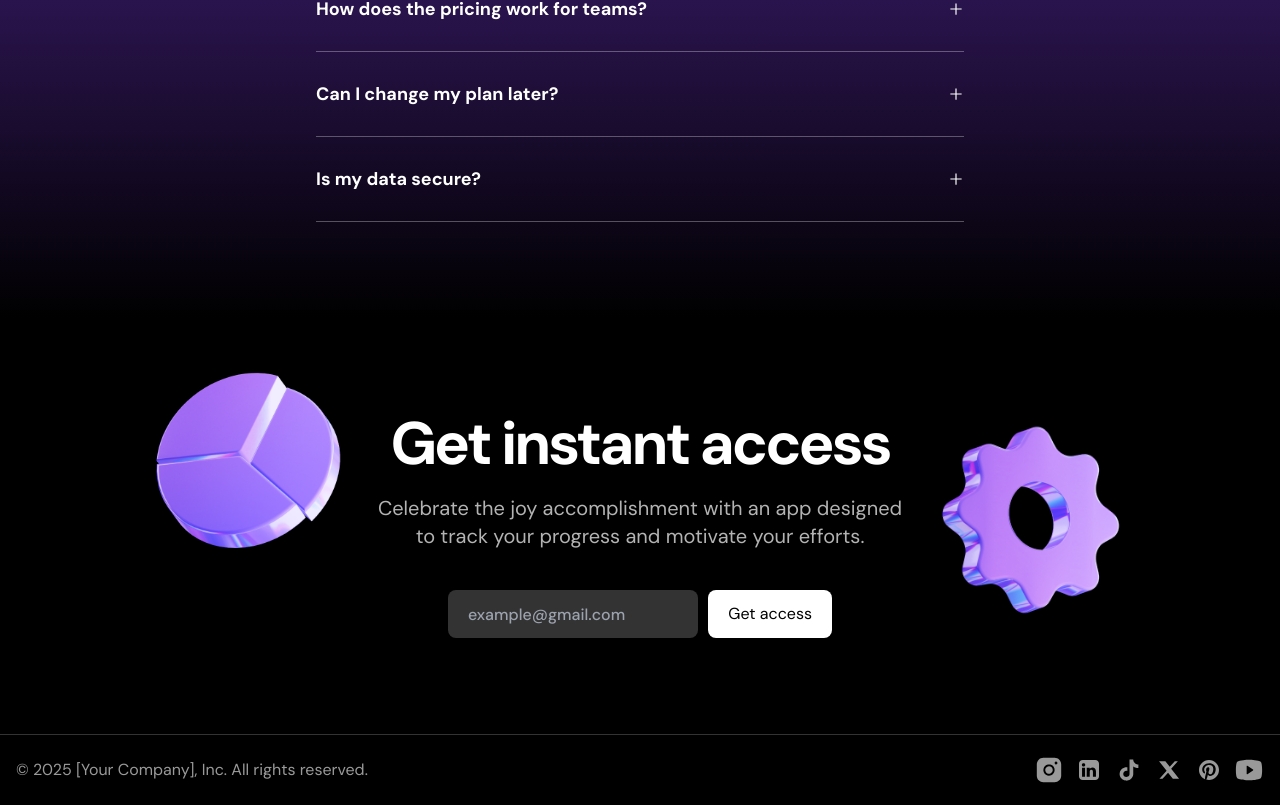
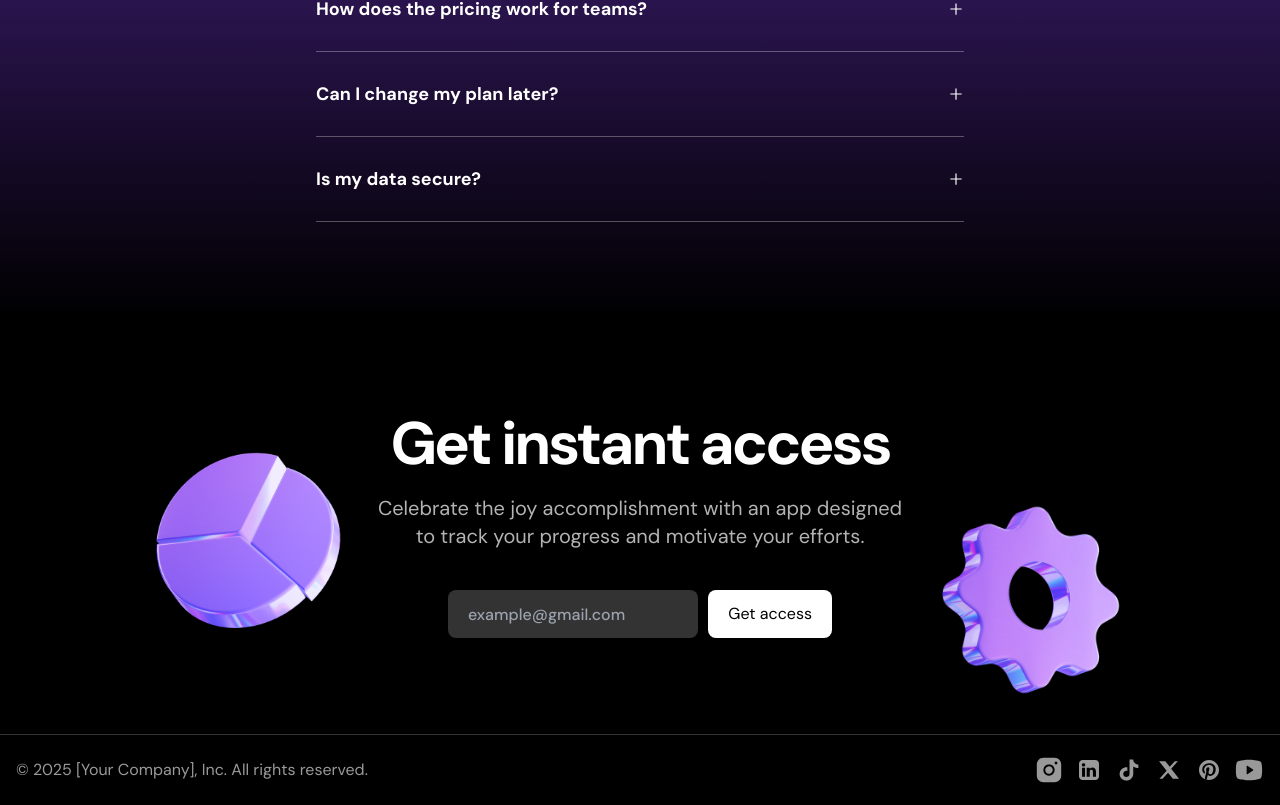
Before and after one commit to Md-Asikuzzaman/sass-task-landing, a Next.js app: page / in a window 1280 px wide. Shown: the part 3276-4081 px from the top of the page. Built offline with nearby package versions, Linux system fonts and the light colour scheme.

Commit message:
feat: added animation on call-to-action section

```diff
--- a/app/components/AccordionItem.tsx
+++ b/app/components/AccordionItem.tsx
@@ -2,7 +2,6 @@
 
 import { NextPage } from 'next';
 import { useState } from 'react';
-import clsx from 'clsx';
 import { AiOutlineMinus, AiOutlinePlus } from 'react-icons/ai';
 
 import { motion, AnimatePresence } from 'framer-motion';
--- a/app/sections/CallToAction.tsx
+++ b/app/sections/CallToAction.tsx
@@ -1,15 +1,29 @@
 'use client';
 
-import React from 'react';
+import React, { useRef } from 'react';
 import Container from '../components/Container';
 import { SectionTitle } from '../components/SectionTitle';
 import SectionDesc from '../components/SectionDesc';
 import { Button } from '../components/Button';
 import Image from 'next/image';
 
+import { motion, useScroll, useTransform } from 'framer-motion';
+
 const CallToAction = () => {
+  const containerRef = useRef<HTMLDivElement>(null);
+
+  const { scrollYProgress } = useScroll({
+    target: containerRef,
+    offset: ['start end', 'end end'],
+  });
+
+  const translateY = useTransform(scrollYProgress, [0, 1], [-80, 80]);
+
   return (
-    <section className='bg-black text-white py-[72px] md:py-24 overflow-clip'>
+    <section
+      className='bg-black text-white py-[72px] md:py-24 overflow-x-clip'
+      ref={containerRef}
+    >
       <Container className='relative max-w-xl'>
         <SectionTitle title='Get instant access' />
         <SectionDesc
@@ -28,12 +42,18 @@ const CallToAction = () => {
         </form>
         {/* ui design */}
 
-        <div className='h-48 w-48 absolute -top-[50px] -left-[200px] hidden md:inline'>
+        <motion.div
+          className='h-48 w-48 absolute -top-[50px] -left-[200px] hidden md:inline'
+          style={{ translateY }}
+        >
           <Image src={'/images/ui/emojistar.png'} alt={'img'} fill />
-        </div>
-        <div className='h-48 w-48 absolute top-[10px] -right-[200px] hidden md:inline'>
+        </motion.div>
+        <motion.div
+          style={{ translateY }}
+          className='h-48 w-48 absolute top-[10px] -right-[200px] hidden md:inline'
+        >
           <Image src={'/images/ui/helix2.png'} alt={'img'} fill />
-        </div>
+        </motion.div>
       </Container>
     </section>
   );
```
